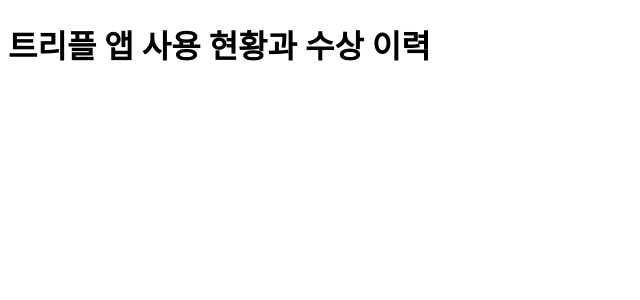
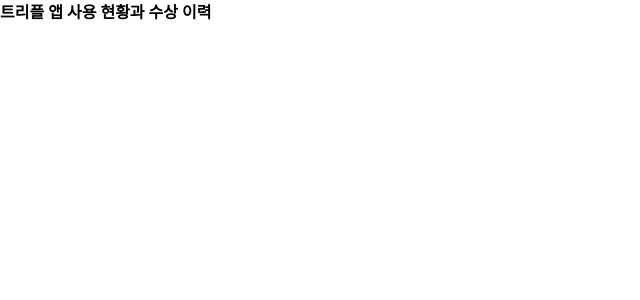
Before and after one commit to sgyoon-dev/frontend-assignment, a React (Vite) app: page / in a window 1280 px wide. Shown: the top 300 px of the page, without its empty margins (0-640 px from the left). Built offline with nearby package versions, Linux system fonts and the light colour scheme.

Commit message:
최상단 컴포넌트에 globalstyle 적용

```diff
--- a/src/App.tsx
+++ b/src/App.tsx
@@ -1,8 +1,12 @@
+import Layout from 'components/Layout'
+
 function App() {
   return (
-    <main>
-      <h1>트리플 앱 사용 현황과 수상 이력</h1>
-    </main>
+    <Layout>
+      <main>
+        <h1>트리플 앱 사용 현황과 수상 이력</h1>
+      </main>
+    </Layout>
   )
 }
 
--- /dev/null
+++ b/src/components/Layout/index.tsx
@@ -0,0 +1,15 @@
+import { Global } from '@emotion/react'
+import { ReactNode } from 'react'
+
+import GlobalStyle from 'styles/Global'
+
+function Layout({ children }: { children?: ReactNode }) {
+  return (
+    <>
+      <Global styles={GlobalStyle} />
+      {children}
+    </>
+  )
+}
+
+export default Layout
```
